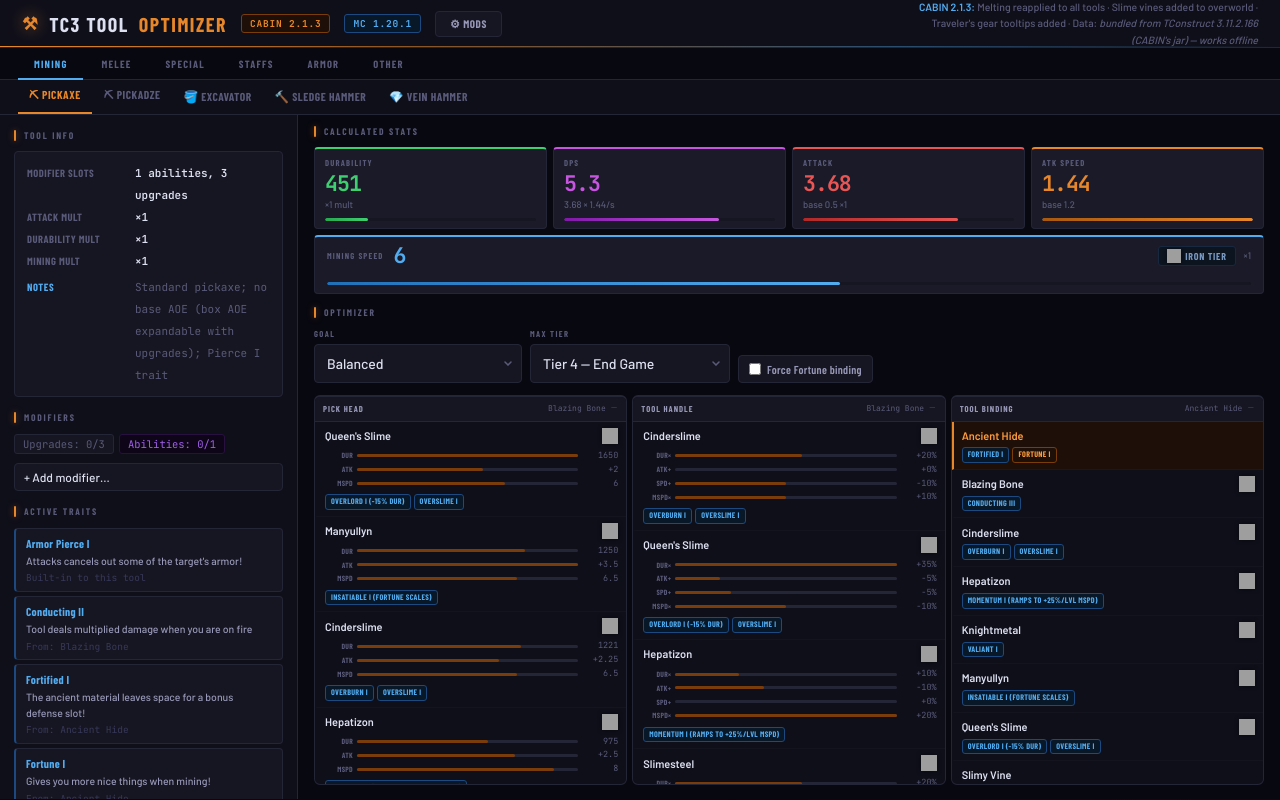
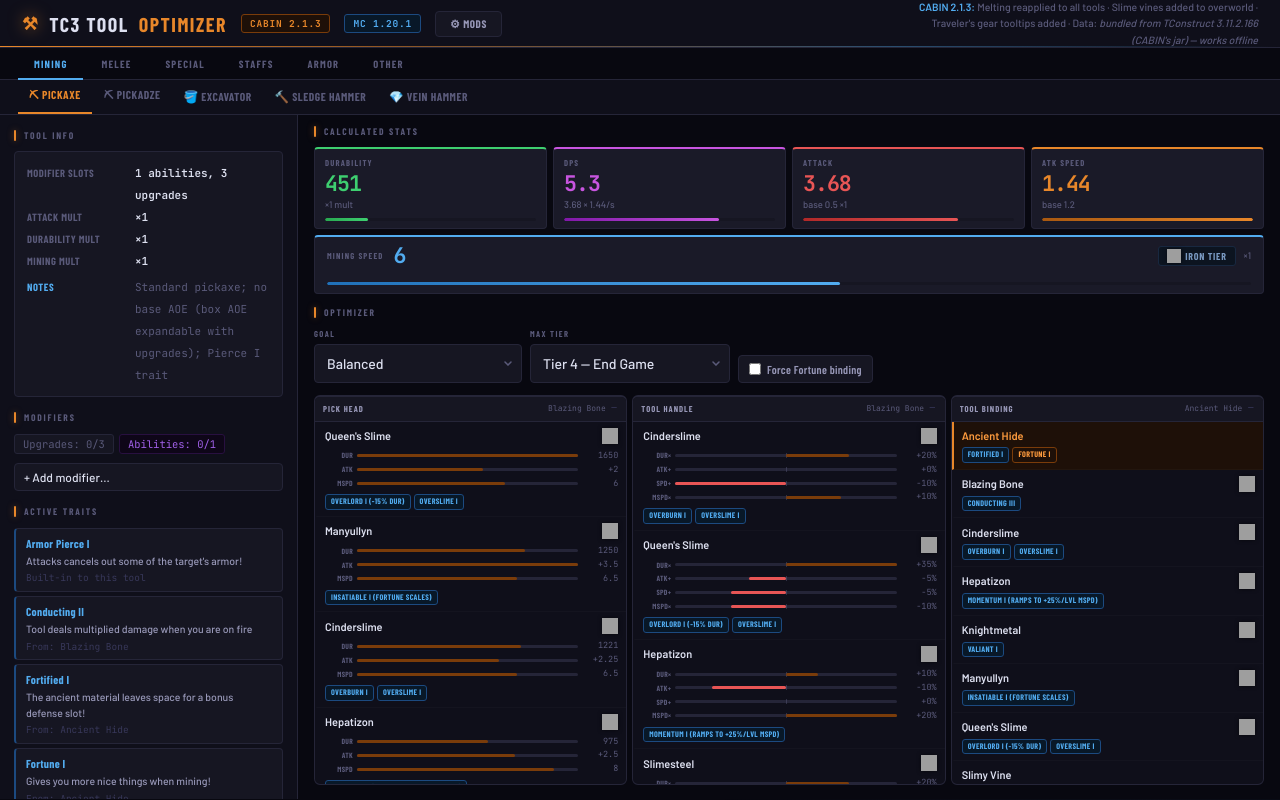
Before and after one commit to sauyon/cabin-tc3-optimizer, a website: page index.html in a window 1280 px wide. Drawn offline with nearby package versions, Linux system fonts and the light colour scheme; grey boxes are pictures that could not be loaded; a web font is replaced by a local one.

Commit message:
Fix negative handle/grip stats rendering as full bars
Signed multiplier stats (durability, melee, speed, mining-speed mults)
used abs(val)/abs(max), so a -30% durability handle filled the bar like a
bonus. Bars for signed stats are now diverging: zero baseline at center,
bonuses fill right in accent, penalties fill left in red, each side scaled
against its own max. Tests: 138 passing.

```diff
--- a/index.html
+++ b/index.html
@@ -844,9 +844,16 @@
 }
 .ssb-track {
   flex: 1; height: 3px; background: var(--border); border-radius: 2px; min-width: 20px;
+  position: relative;
 }
-.ssb-fill { height: 100%; background: var(--accent-dim); border-radius: 2px; transition: width .15s; }
+.ssb-fill { position: absolute; top: 0; left: 0; height: 100%; background: var(--accent-dim); border-radius: 2px; transition: width .15s; }
+.ssb-fill.ssb-neg { background: var(--red); }
+.ssb-track.ssb-div::before {
+  content: ''; position: absolute; left: 50%; top: -1px; bottom: -1px;
+  width: 1px; background: var(--muted); opacity: .45;
+}
 .slot-mat-row.selected .ssb-fill { background: var(--accent); }
+.slot-mat-row.selected .ssb-fill.ssb-neg { background: var(--red); }
 .ssb-val {
   font-family: var(--font-mono); font-size: 8.5px; color: var(--muted);
   width: 36px; flex-shrink: 0; text-align: right;
--- a/tc3_optimizer.js
+++ b/tc3_optimizer.js
@@ -1702,14 +1702,19 @@
     } else if (statType === 'limb' && m.limbDur) {
       mx.dur = Math.max(mx.dur || 0, m.limbDur);
     } else if (statType === 'handle' && m.handle) {
-      mx.durMult  = Math.max(mx.durMult  || 0, Math.abs(m.handle.durMult));
-      mx.dmg      = Math.max(mx.dmg      || 0, Math.abs(m.handle.dmg));
-      mx.spd      = Math.max(mx.spd      || 0, Math.abs(m.handle.spd));
-      mx.mspdMult = Math.max(mx.mspdMult || 0, Math.abs(m.handle.mspdMult));
+      // signed stats: track positive and negative maxima separately so
+      // penalties (e.g. -30% durability) don't scale against bonuses
+      const h = m.handle;
+      for (const [k, v] of [['durMult', h.durMult], ['dmg', h.dmg], ['spd', h.spd], ['mspdMult', h.mspdMult]]) {
+        if (v >= 0) mx[k]         = Math.max(mx[k]         || 0, v);
+        else        mx[k + 'Neg'] = Math.max(mx[k + 'Neg'] || 0, -v);
+      }
     } else if (statType === 'grip' && (m.grip || m.handle)) {
       const g = m.grip ?? m.handle;
-      mx.durMult = Math.max(mx.durMult || 0, Math.abs(g.durMult));
-      mx.dmg     = Math.max(mx.dmg     || 0, Math.abs(g.dmg));
+      for (const [k, v] of [['durMult', g.durMult], ['dmg', g.dmg]]) {
+        if (v >= 0) mx[k]         = Math.max(mx[k]         || 0, v);
+        else        mx[k + 'Neg'] = Math.max(mx[k + 'Neg'] || 0, -v);
+      }
     } else if (ARMOR_PLATING_TYPES.has(statType) && m.platings?.[statType]) {
       const p = m.platings[statType];
       mx.armor = Math.max(mx.armor || 0, p.armor);
@@ -1735,6 +1740,20 @@
     </div>`;
   };
   const pct = v => `${v >= 0 ? '+' : ''}${(v * 100).toFixed(0)}%`;
+  // Diverging bar for signed multiplier stats: zero baseline at the center,
+  // bonuses fill right (accent), penalties fill left (red).
+  const sbar = (key, val, posMax, negMax, fmt) => {
+    if (!posMax && !negMax) return '';
+    const half = (v, m) => (m > 0 ? (Math.min(1, v / m) * 50).toFixed(1) : '0.0');
+    const fill = val < 0
+      ? `<div class="ssb-fill ssb-neg" style="left:auto;right:50%;width:${half(-val, negMax)}%"></div>`
+      : `<div class="ssb-fill" style="left:50%;width:${half(val, posMax)}%"></div>`;
+    return `<div class="slot-stat-bar">
+      <span class="ssb-key">${key}</span>
+      <div class="ssb-track ssb-div">${fill}</div>
+      <span class="ssb-val">${fmt(val)}</span>
+    </div>`;
+  };
   const parts = [];
   if ((statType === 'head' || statType === 'limb') && mat.head) {
     parts.push(bar('dur',  mat.head.dur,  maxes.dur  || 1, null));
@@ -1743,14 +1762,14 @@
   } else if (statType === 'limb' && mat.limbDur) {
     parts.push(bar('dur', mat.limbDur, maxes.dur || 1, null));
   } else if (statType === 'handle' && mat.handle) {
-    parts.push(bar('dur×',  mat.handle.durMult,  maxes.durMult  || 1, pct));
-    if (maxes.dmg)      parts.push(bar('atk+',  mat.handle.dmg,      maxes.dmg      || 1, pct));
-    if (maxes.spd)      parts.push(bar('spd+',  mat.handle.spd,      maxes.spd      || 1, pct));
-    if (maxes.mspdMult) parts.push(bar('mspd×', mat.handle.mspdMult, maxes.mspdMult || 1, pct));
+    parts.push(sbar('dur×',  mat.handle.durMult,  maxes.durMult  || 0, maxes.durMultNeg  || 0, pct));
+    if (maxes.dmg || maxes.dmgNeg)           parts.push(sbar('atk+',  mat.handle.dmg,      maxes.dmg      || 0, maxes.dmgNeg      || 0, pct));
+    if (maxes.spd || maxes.spdNeg)           parts.push(sbar('spd+',  mat.handle.spd,      maxes.spd      || 0, maxes.spdNeg      || 0, pct));
+    if (maxes.mspdMult || maxes.mspdMultNeg) parts.push(sbar('mspd×', mat.handle.mspdMult, maxes.mspdMult || 0, maxes.mspdMultNeg || 0, pct));
   } else if (statType === 'grip' && (mat.grip || mat.handle)) {
     const g = mat.grip ?? mat.handle;
-    parts.push(bar('dur×', g.durMult, maxes.durMult || 1, pct));
-    if (maxes.dmg) parts.push(bar('atk+', g.dmg, maxes.dmg || 1, pct));
+    parts.push(sbar('dur×', g.durMult, maxes.durMult || 0, maxes.durMultNeg || 0, pct));
+    if (maxes.dmg || maxes.dmgNeg) parts.push(sbar('atk+', g.dmg, maxes.dmg || 0, maxes.dmgNeg || 0, pct));
   } else if (ARMOR_PLATING_TYPES.has(statType) && mat.platings?.[statType]) {
     const p = mat.platings[statType];
     parts.push(bar('armor', p.armor, maxes.armor || 1, null));
```
Also changed, not shown: tc3_optimizer.test.js (+37 -0 lines).
